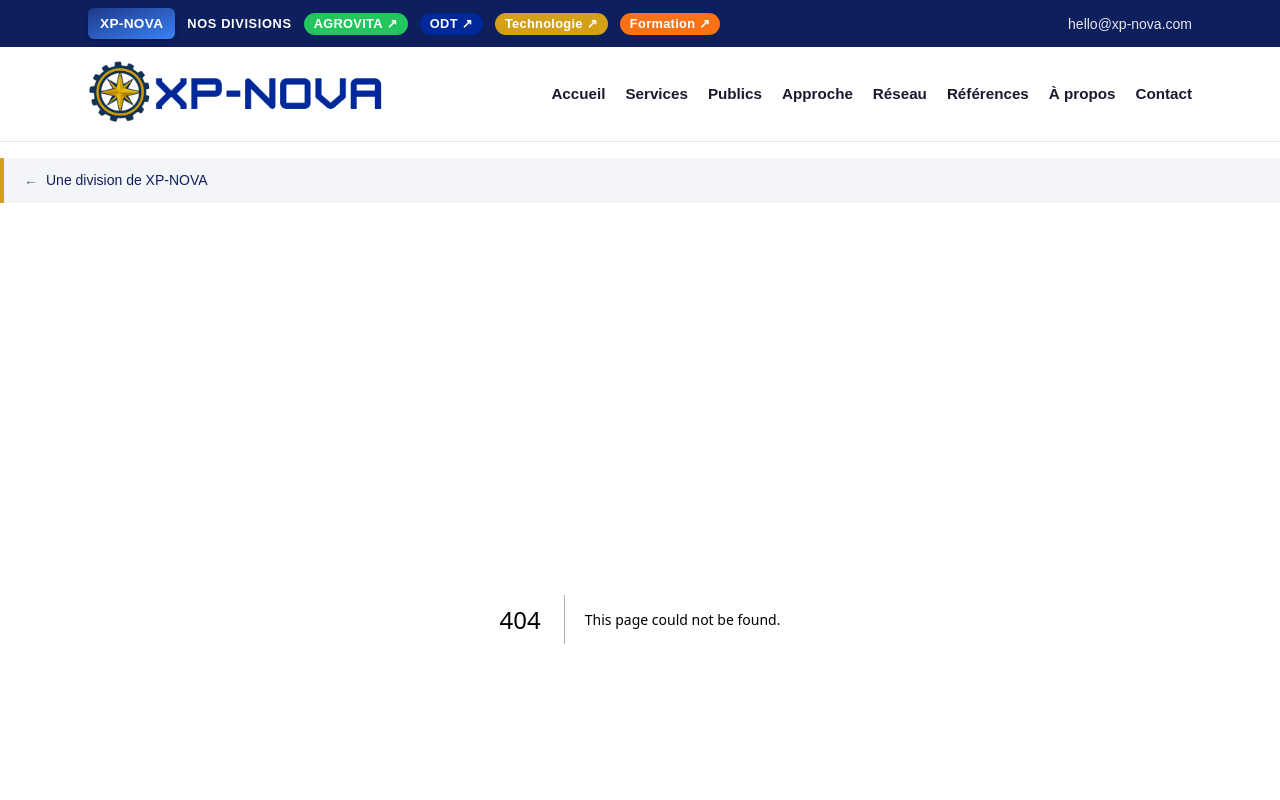
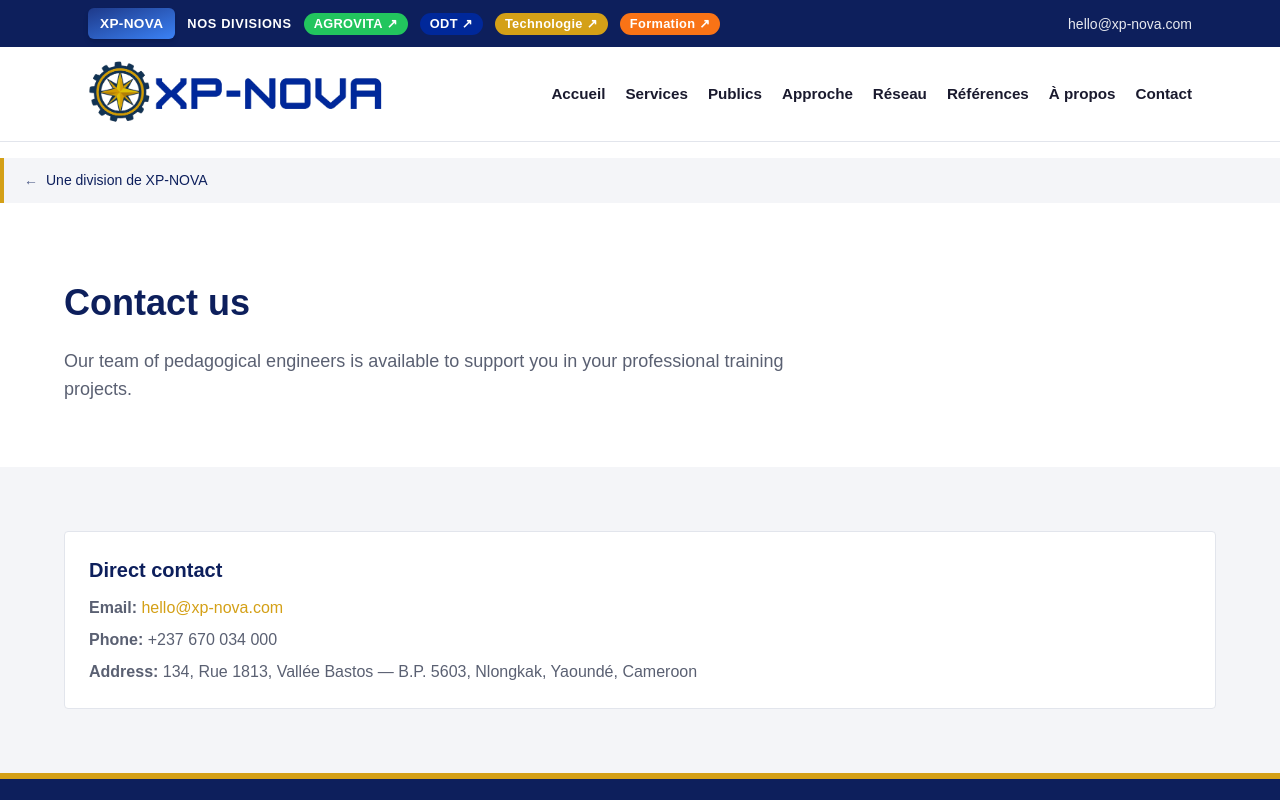
Before and after one commit to jostenw2026-sudo/site-formation-xpnova, a Next.js app: page /en/contact in a window 1280 px wide. Before the commit this address had no page. Shown: the top 800 px of the page. Built offline with nearby package versions, Linux system fonts and the light colour scheme.

Commit message:
fix(build): recreate /en/contact page with clean encoding

```diff
--- /dev/null
+++ b/src/app/en/contact/page.tsx
@@ -0,0 +1,31 @@
+export default function ContactPageEN() {
+  return (
+    <div className="flex flex-col">
+      <section className="py-16 px-6 bg-white">
+        <div className="max-w-6xl mx-auto">
+          <h1 className="text-4xl font-bold text-[#0D1F5C] mb-6">Contact us</h1>
+          <p className="text-lg text-[#5A6072] max-w-3xl">
+            Our team of pedagogical engineers is available to support you in your professional training projects.
+          </p>
+        </div>
+      </section>
+
+      <section className="py-16 px-6 bg-[#F4F5F8]">
+        <div className="max-w-6xl mx-auto">
+          <div className="p-6 bg-white rounded border border-[#E2E5EC]">
+            <h2 className="text-xl font-bold text-[#0D1F5C] mb-3">Direct contact</h2>
+            <p className="text-[#5A6072] mb-2">
+              <strong>Email:</strong> <a href="mailto:hello@xp-nova.com" className="text-[#D4A017] hover:underline">hello@xp-nova.com</a>
+            </p>
+            <p className="text-[#5A6072] mb-2">
+              <strong>Phone:</strong> +237 670 034 000
+            </p>
+            <p className="text-[#5A6072]">
+              <strong>Address:</strong> 134, Rue 1813, Vallée Bastos — B.P. 5603, Nlongkak, Yaoundé, Cameroon
+            </p>
+          </div>
+        </div>
+      </section>
+    </div>
+  );
+}
```
